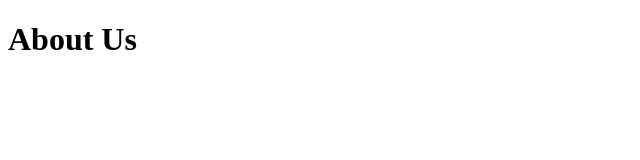
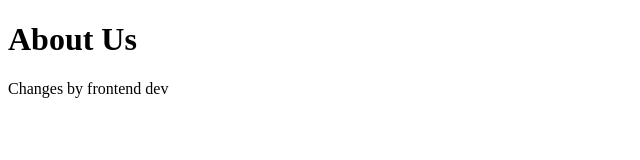
Before and after one commit to emydreamer-rgb/starting-repository, a plain HTML site: page about.html in a window 1280 px wide. Shown: the whole page, without its empty margins (0-640 px from the left). Drawn offline with Linux system fonts and the light colour scheme.

Commit message:
frontend 0.1 changes

```diff
--- a/about.html
+++ b/about.html
@@ -7,5 +7,6 @@
 </head>
 <body>
     <h1>About Us</h1>
+    <p>Changes by frontend dev</p>
 </body>
 </html>
```
